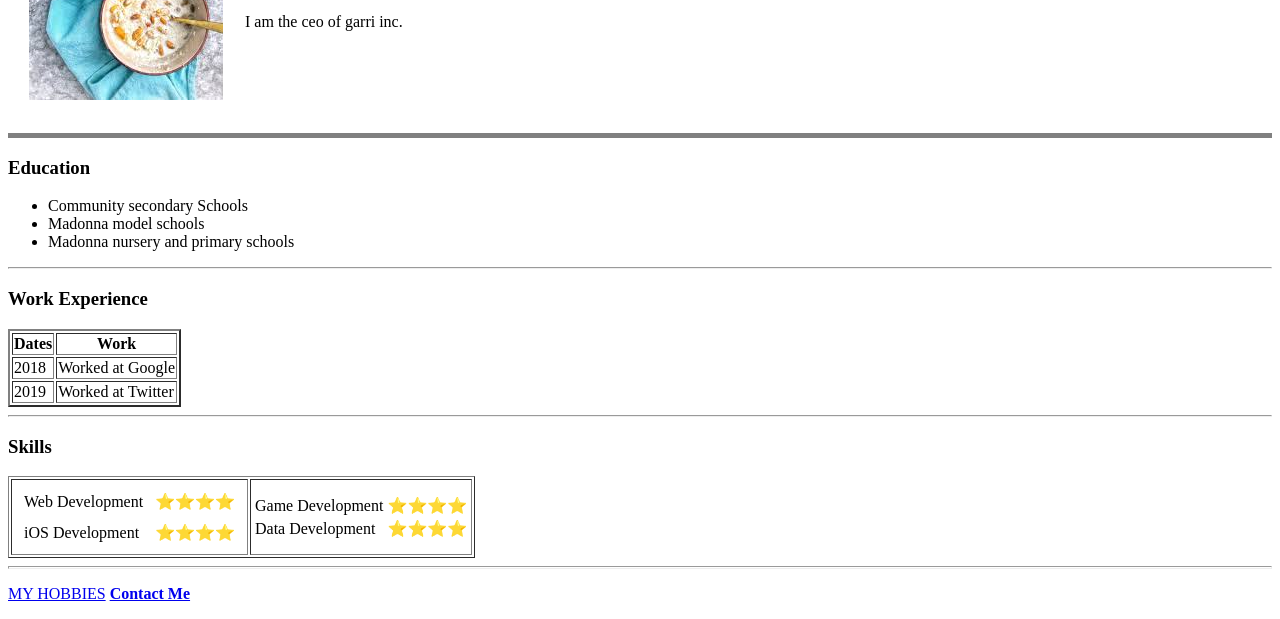
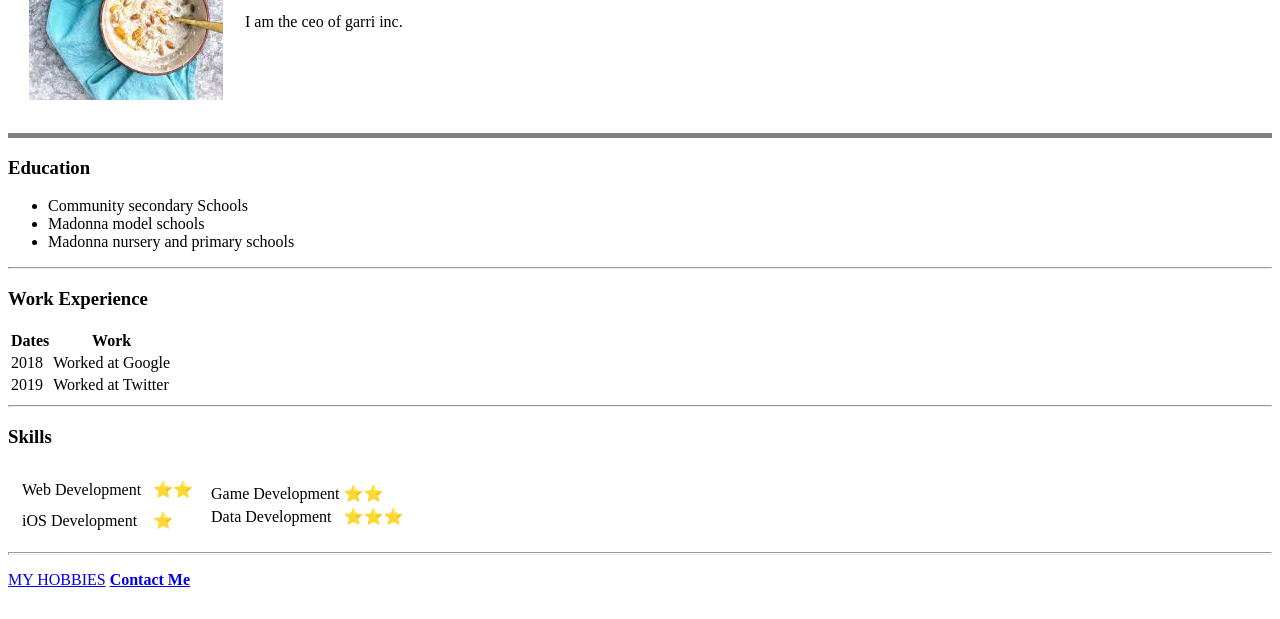
Before and after one commit to 321elijah/CV, a plain HTML site: page index.html in a window 1280 px wide. Shown: the part 188-807 px from the top of the page. Drawn offline with Linux system fonts and the light colour scheme.

Commit message:
Update index.html

```diff
--- a/index.html
+++ b/index.html
@@ -33,7 +33,7 @@
   <hr>
   <h3>Work Experience</h3>
 
-  <table border="2">
+  <table>
     <thead>
       <tr>
         <th>Dates</th>
@@ -55,17 +55,17 @@
 
   <hr>
   <h3>Skills</h3>
-  <table border="1">
+  <table>
     <tr>
       <td>
         <table cellspacing="10">
           <tr>
             <td>Web Development</td>
-            <td>⭐⭐⭐⭐</td>
+            <td>⭐⭐</td>
           </tr>
           <tr>
             <td>iOS Development</td>
-            <td>⭐⭐⭐⭐</td>
+            <td>⭐</td>
           </tr>
         </table cellspacing = "10">
       </td>
@@ -73,11 +73,11 @@
         <table>
           <tr>
             <td>Game Development</td>
-            <td>⭐⭐⭐⭐</td>
+            <td>⭐⭐</td>
           </tr>
           <tr>
             <td>Data Development</td>
-            <td>⭐⭐⭐⭐</td>
+            <td>⭐⭐⭐</td>
           </tr>
         </table>
       </td>
```
